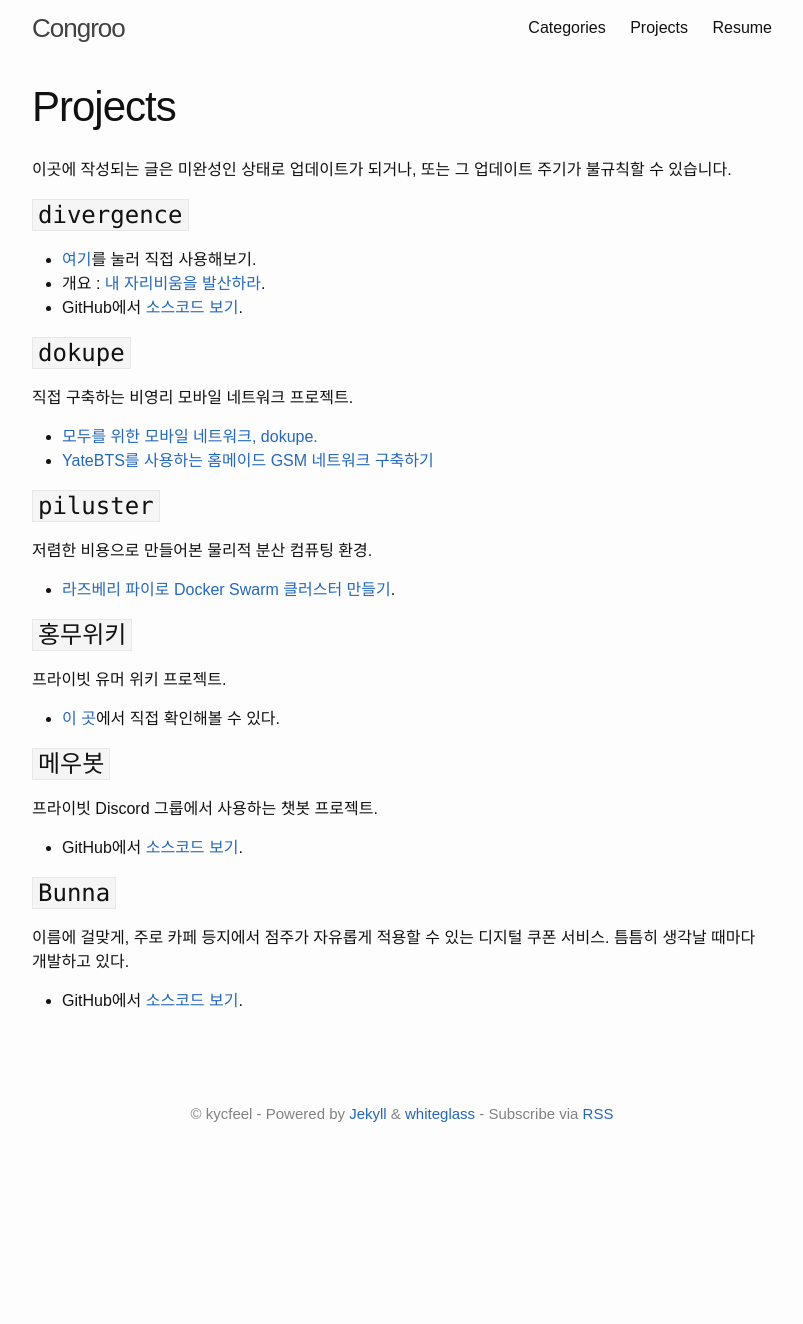
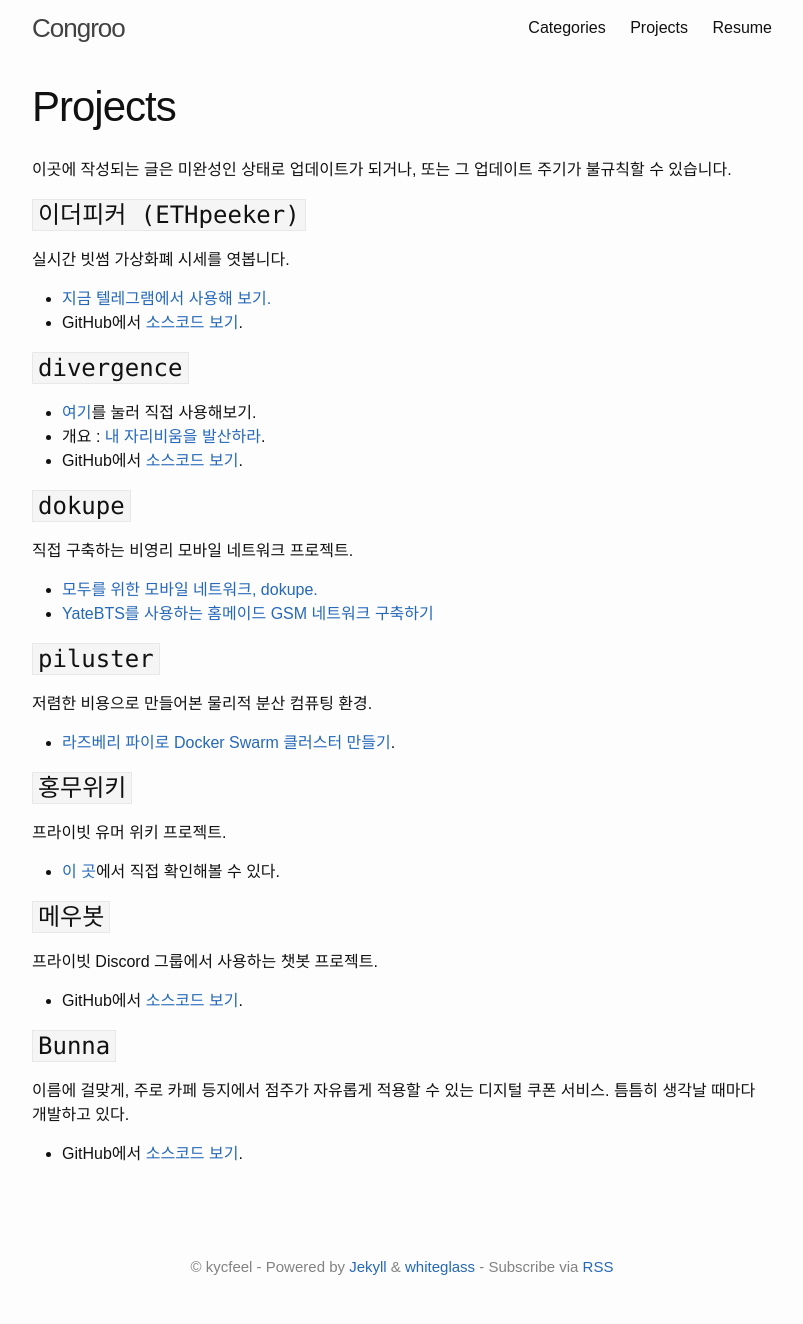
Before and after one commit to kycfeel/kycfeel.github.io, a Jekyll site: the page built from projects.md, in a window 1280 px wide. Shown: the whole page, without its empty margins (238-1041 px from the left). Built offline with Jekyll 4.4.1, drawn with Linux system fonts in a browser that asks for light colours; before the commit the page ends 1171 px from its top, so only the background shows below that.

Commit message:
새로운 글 추가. 기타 다른 글 준비 중.

```diff
--- a/projects.md
+++ b/projects.md
@@ -4,6 +4,12 @@
 permalink: /projects/
 ---
 이곳에 작성되는 글은 미완성인 상태로 업데이트가 되거나, 또는 그 업데이트 주기가 불규칙할 수 있습니다.
+
+`이더피커 (ETHpeeker)`
+========================
+실시간 빗썸 가상화폐 시세를 엿봅니다.
+- [지금 텔레그램에서 사용해 보기.](https://telegram.me/ethpeeker_bot)
+- GitHub에서 [소스코드 보기](https://github.com/kycfeel/ETHpeeker).
 
 `divergence`
 ========================
```
Also changed, not shown: categories.md (+4 -0 lines).
